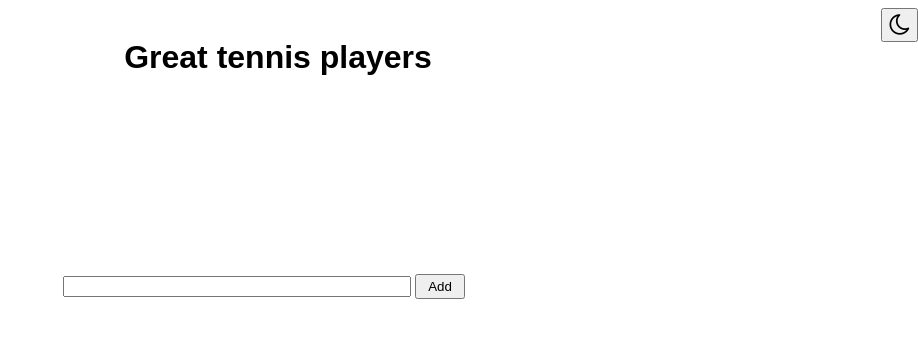
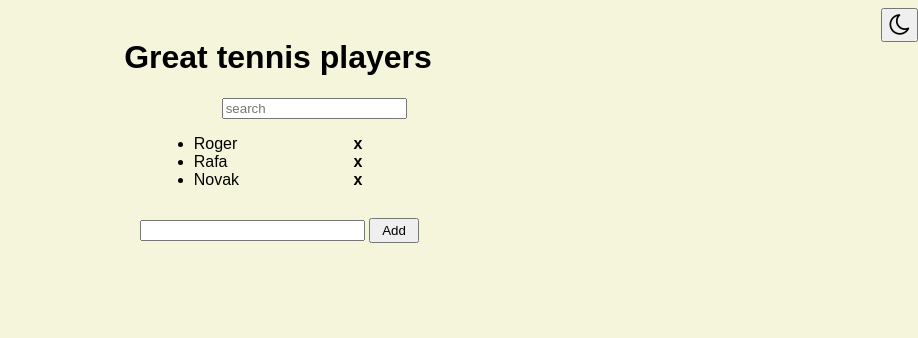
Before and after one commit to prashant9826/tennis, a plain HTML site: page index.html in a window 1280 px wide. Shown: the whole page, without its empty margins (362-1280 px from the left). Drawn offline with Linux system fonts and the light colour scheme.

Commit message:
Add files via upload

```diff
--- a/index.html
+++ b/index.html
@@ -18,8 +18,11 @@
     </button>
     <div class="container">
       <h1 class="heading">Great tennis players</h1>
+      <input type="text" id="searching" placeholder="search" onkeyup="searching()">
 
-      <ul id="box"></ul>
+      <ul id="box">
+
+      </ul>
       <input type="text" id="name" class="input" />
       <input
         type="button"
--- a/script.js
+++ b/script.js
@@ -1,26 +1,42 @@
+let arr = ["Roger", "Rafa", "Novak"];
+let b=arr.reverse();
+b.forEach(elem => Addon(elem));
+
+function Addon(name) {
+  let box = document.getElementById("box");
+  let li = document.createElement("li");
+
+  li.textContent = name[0].toUpperCase() + name.slice(1).toLowerCase();
+  li.className = "listing"
+  let a = document.createElement("a");
+  a.textContent = "x";
+  a.href = "javascript:void(0)";
+  a.className = "remove";
+  li.appendChild(a);
+  let pos = box.firstElementChild;
+  if (pos == null) {
+    box.appendChild(li);
+  }
+  else
+   {
+    box.insertBefore(li, pos);
+
+  }
+}
+
+
 function addMore() {
+
   document.getElementById("error").innerHTML = "";
   let name = document.getElementById("name").value;
   if (name == "") {
     document.getElementById("error").innerHTML = "please enter value";
   } else {
-    let box = document.getElementById("box");
-    let li = document.createElement("li");
-    li.textContent = name;
-    let a = document.createElement("a");
-    a.textContent = "x";
-    a.href = "javascript:void(0)";
-    a.className = "remove";
-    li.appendChild(a);
-    let pos = box.firstElementChild;
-    if (pos == null) {
-      box.appendChild(li);
-    } else {
-      box.insertBefore(li, pos);
-    }
+    Addon(name);
   }
   document.getElementById("name").value = "";
 }
+
 let btn = document.querySelector("ul");
 btn.addEventListener("click", function (e) {
   let box = document.getElementById("box");
@@ -31,3 +47,25 @@ function myfunction() {
   var element = document.body;
   element.classList.toggle("dark-mode");
 }
+let searching = () => {
+
+  let input = document.getElementById('searching').value
+  input = input.toUpperCase();
+  let x = document.getElementsByClassName('listing');
+
+  for (i = 0; i < x.length; i++) {
+    if (!x[i].innerHTML.toUpperCase().includes(input)) {
+      x[i].style.display = "none";
+    }
+    else {
+      x[i].style.display = "list-item";
+    }
+  }
+}
+
+var input = document.getElementById("name");
+input.addEventListener("keyup", function (event) {
+  if (event.key === 'Enter') {
+    addMore();
+  }
+});
--- a/style.css
+++ b/style.css
@@ -1,15 +1,18 @@
 body {
   font-family: sans-serif;
+  background-color: beige;
 }
 .container {
   padding: 10px;
 
-  width: 34%;
+  width: 26%;
   margin: auto;
 }
 .container .input {
-  width: 79%;
+  width: 66%;
   height: 20%;
+  position: relative;
+  margin-left: 26px;
 }
 .container .btn {
   width: 50px;
@@ -17,6 +20,8 @@ body {
 }
 .container ul {
   padding: 80px;
+  padding-top: 0px;
+  padding-bottom: 13px;
 }
 .container li a {
   float: right;
@@ -38,3 +43,10 @@ body {
 position:absolute;
 right: 0;
 }
+#searching{
+  position:relative;
+  margin-left: 108px;
+}
+.dark-mode li a {
+  color:white;
+}
```
